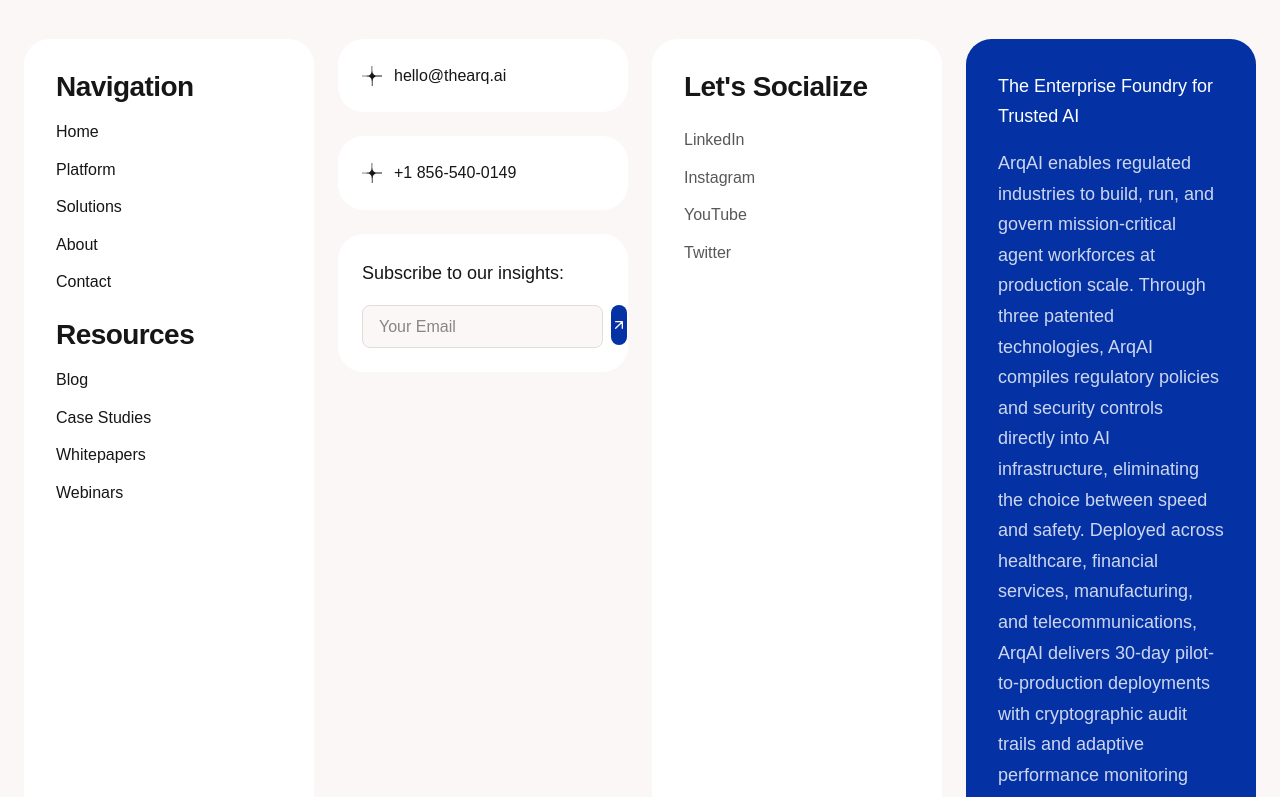
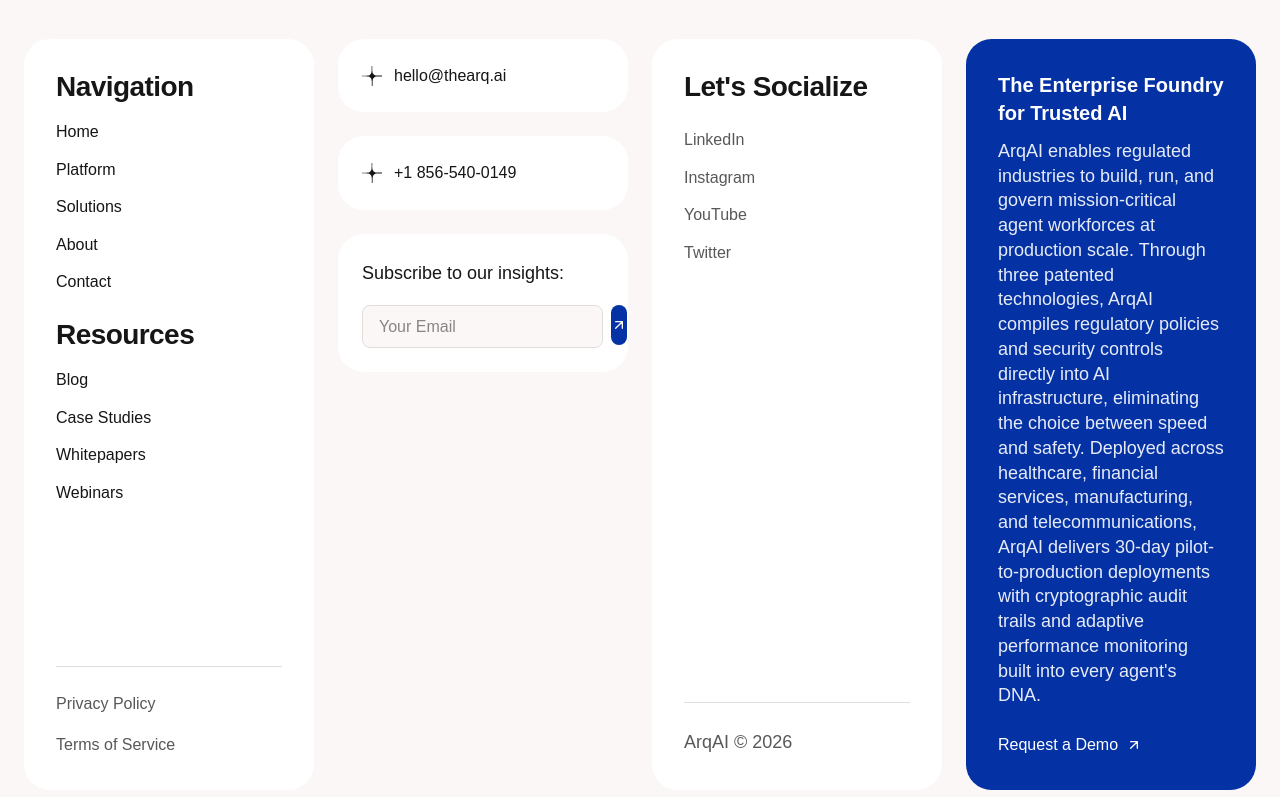
Before and after one commit to marketing883/Arq, a Next.js app in the folder arqai-website/: page / in a window 1280 px wide. Shown: the part 10980-11777 px from the top of the page. Built offline with nearby package versions, Linux system fonts and the light colour scheme; no server answers; the database is empty; a web font is replaced by a local one.

Commit message:
Update footer brand box - larger bold heading, compact line height, white text on light mode

```diff
--- a/arqai-website/components/layout/Footer.tsx
+++ b/arqai-website/components/layout/Footer.tsx
@@ -211,14 +211,14 @@ export function Footer() {
           {/* Column 4 - Brand Statement */}
           <div className="card p-6 md:p-8 bg-accent flex flex-col justify-between min-h-[300px]">
             <div>
-              <p className="text-body-lg font-medium mb-4 text-white dark:text-black">
+              <p className="text-xl font-semibold mb-3 text-white dark:text-black">
                 The Enterprise Foundry for Trusted AI
               </p>
-              <p className="text-body-sm text-white/80 dark:text-black/70">
+              <p className="text-body-sm leading-snug text-white/90 dark:text-black/70">
                 ArqAI enables regulated industries to build, run, and govern mission-critical agent workforces at production scale. Through three patented technologies, ArqAI compiles regulatory policies and security controls directly into AI infrastructure, eliminating the choice between speed and safety. Deployed across healthcare, financial services, manufacturing, and telecommunications, ArqAI delivers 30-day pilot-to-production deployments with cryptographic audit trails and adaptive performance monitoring built into every agent&apos;s DNA.
               </p>
             </div>
-            <div className="mt-8">
+            <div className="mt-6">
               <Link
                 href="/contact"
                 className="inline-flex items-center gap-2 text-body-md font-medium text-white dark:text-black hover:opacity-80 transition-opacity"
```
